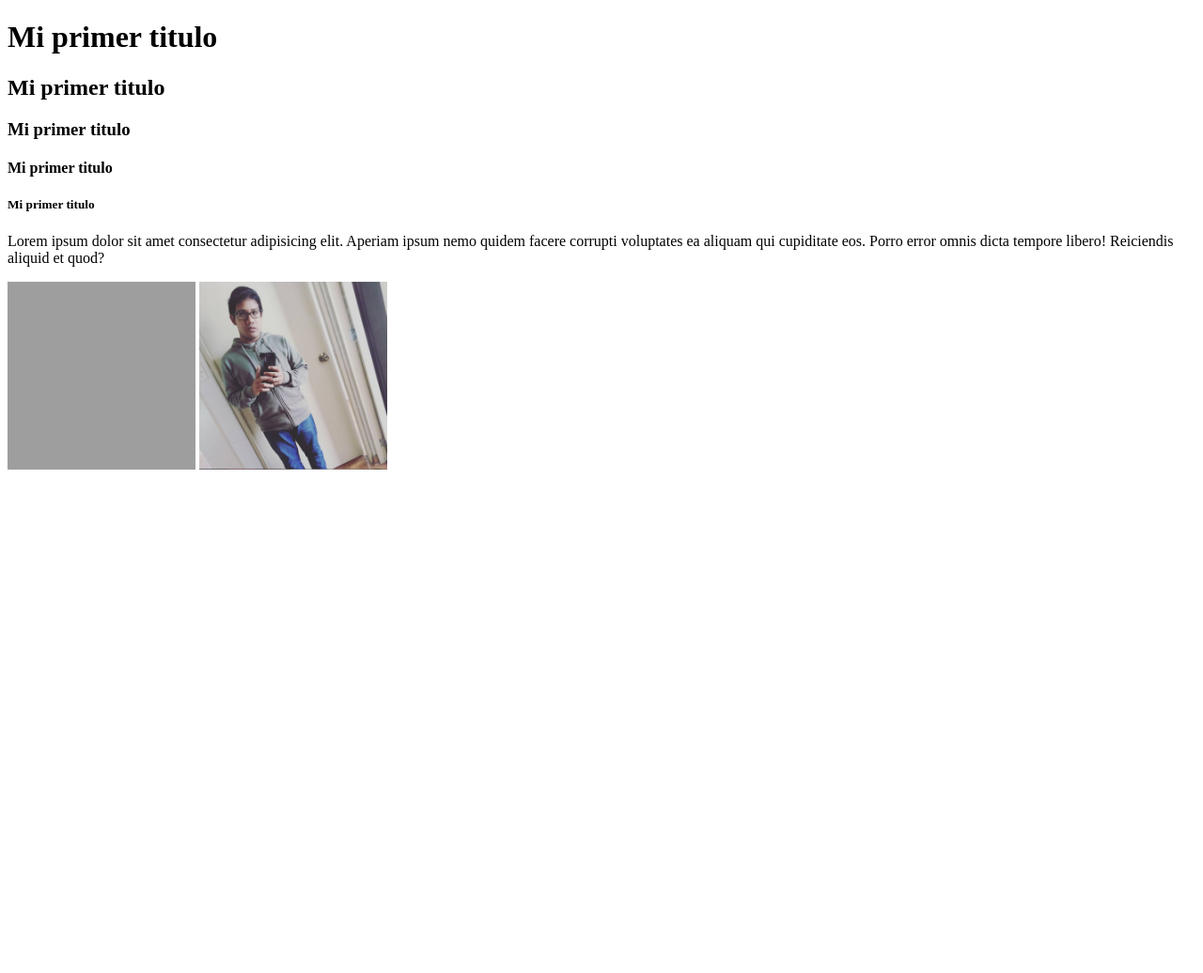
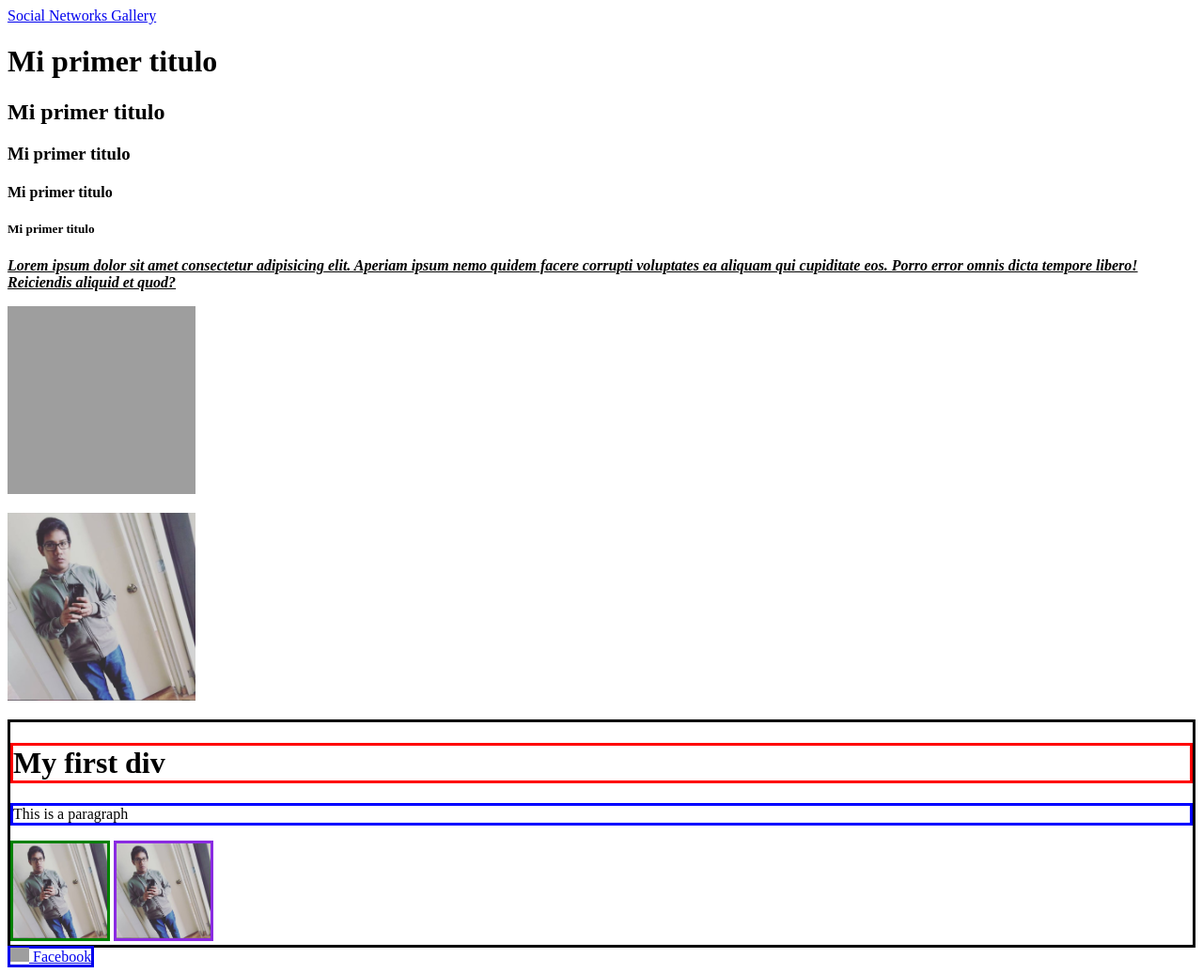
Before and after one commit to GAMT2000/codigo-15-real, a plain HTML site: page index.html in a window 1280 px wide. Shown: the whole page at 94% size. Before the commit the page ends 800 px from the top, so only its background shows below. Drawn offline with Linux system fonts and the light colour scheme; grey boxes are pictures that could not be loaded.

Commit message:
social network gallery

```diff
--- a/index.html
+++ b/index.html
@@ -6,6 +6,7 @@
     <title>Mi primera pagina web</title>
   </head>
   <body>
+    <a href="./galeria.html">Social Networks Gallery</a>
     <h1>Mi primer titulo</h1>
     <h2>Mi primer titulo</h2>
     <h3>Mi primer titulo</h3>
@@ -13,9 +14,16 @@
     <h5>Mi primer titulo</h5>
 
     <p>
-      Lorem ipsum dolor sit amet consectetur adipisicing elit. Aperiam ipsum
-      nemo quidem facere corrupti voluptates ea aliquam qui cupiditate eos.
-      Porro error omnis dicta tempore libero! Reiciendis aliquid et quod?
+      <strong>
+        <i>
+          <u>
+            Lorem ipsum dolor sit amet consectetur adipisicing elit. Aperiam
+            ipsum nemo quidem facere corrupti voluptates ea aliquam qui
+            cupiditate eos. Porro error omnis dicta tempore libero! Reiciendis
+            aliquid et quod?
+          </u>
+        </i>
+      </strong>
     </p>
 
     <img
@@ -25,6 +33,51 @@
       height="200"
     />
 
-    <img src="./gadiel.PNG" alt="Mi profile" width="200" height="200" />
+    <p>
+      <img
+        src="./images/gadiel.PNG"
+        alt="Mi profile"
+        width="200"
+        height="200"
+      />
+    </p>
+
+    <div style="border: solid">
+      <div>
+        <h1 style="border: solid red">My first div</h1>
+        <p style="border: solid blue">This is a paragraph</p>
+      </div>
+      <div>
+        <img
+          style="border: solid green"
+          src="./images/gadiel.PNG"
+          alt=""
+          width="100"
+        />
+        <img
+          style="border: solid blueviolet"
+          src="./images/gadiel.PNG"
+          alt=""
+          width="100"
+        />
+      </div>
+    </div>
+
+    <section>
+      <div>
+        <a href="https://facebook.com" style="border: solid" target="_blank">
+          <img
+            src="https://encrypted-tbn0.gstatic.com/images?q=tbn:ANd9GcTiMLcmXHU1IdKcXSTCkzwTlMbxAp7Q4lga1w&s"
+            alt=""
+            width="20"
+          />
+          Facebook
+        </a>
+      </div>
+    </section>
+
+    <section>
+      <div></div>
+    </section>
   </body>
 </html>
```
Also changed, not shown: galeria.html (added, +46 -0 lines), images/WhatsApp.webp (added), images/facebook.png (added), images/gadiel.PNG (renamed from gadiel.PNG), images/github.png (added), images/instagram.jpg (added), images/tiktok.png (added), images/youtube.png (added).
